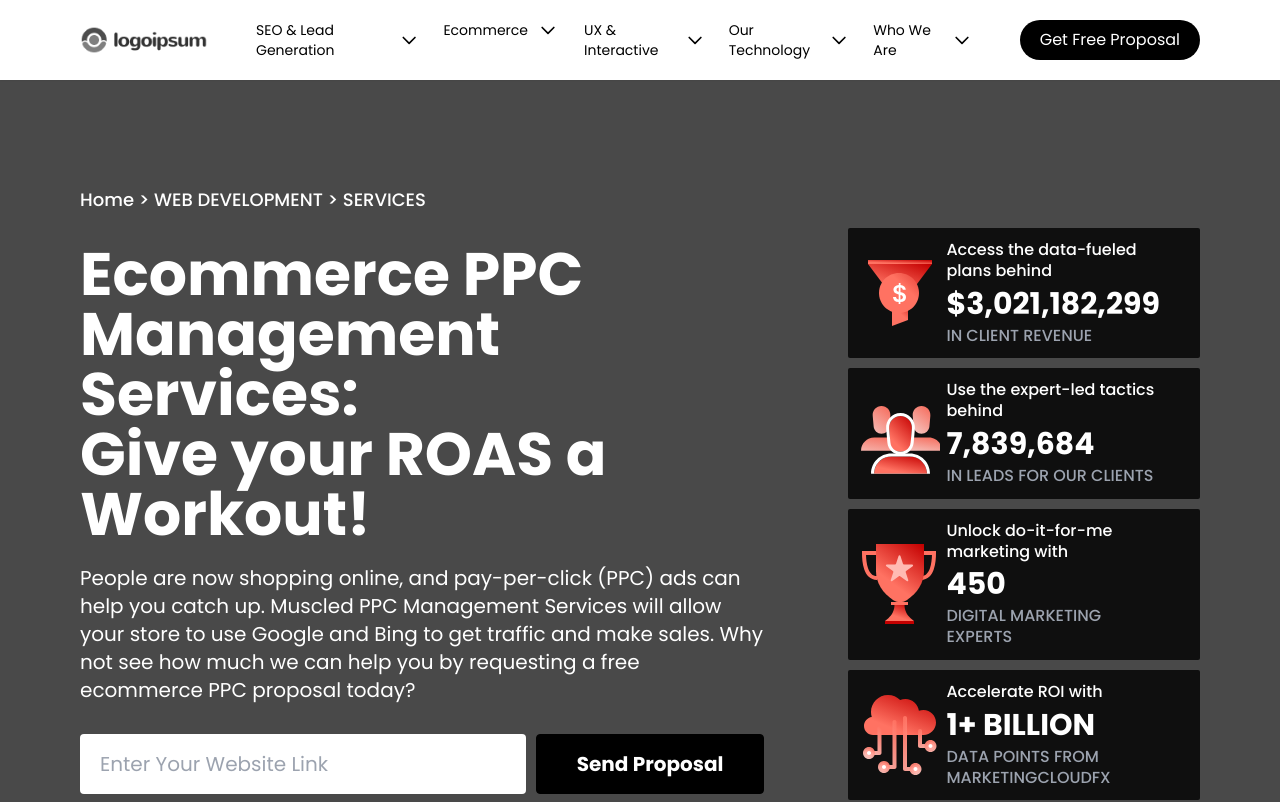
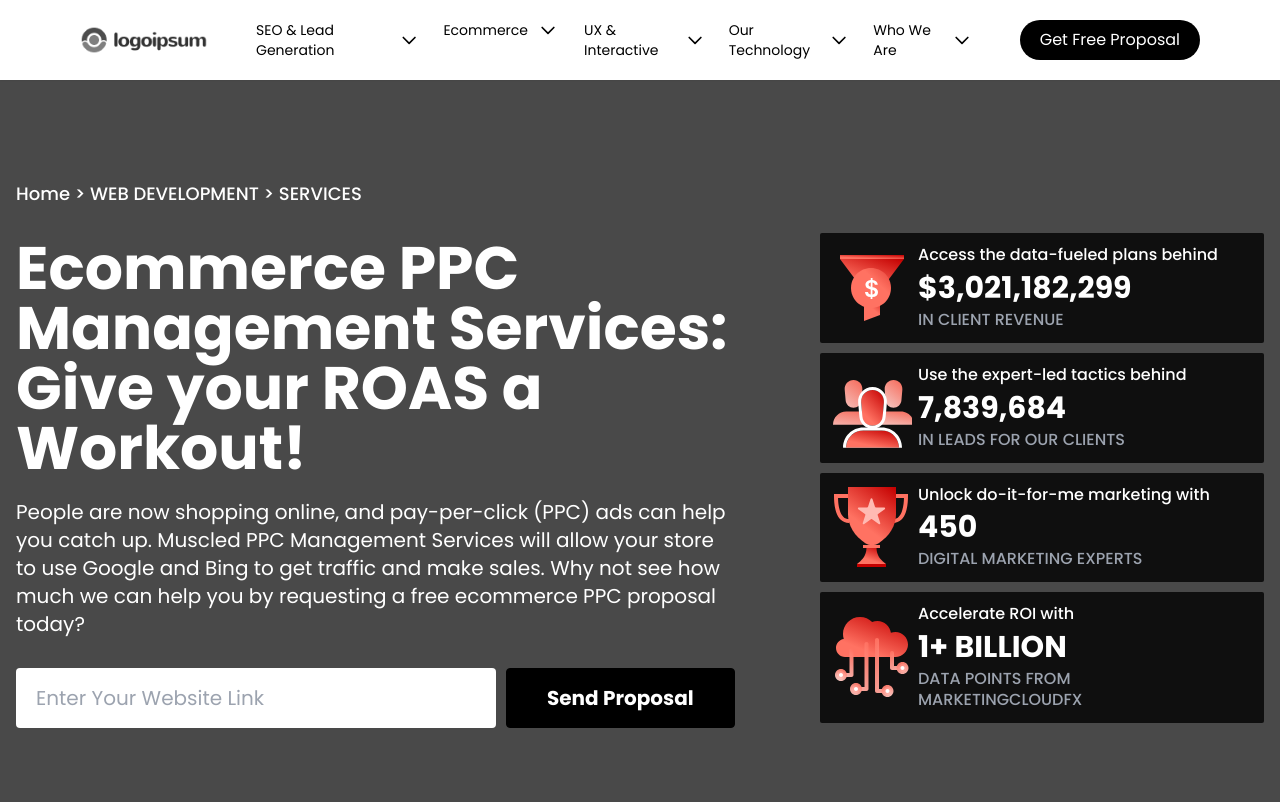
Before and after one commit to Musclednazmul123/muscled-landing-pages, a Next.js app: page / in a window 1280 px wide. Shown: the top 802 px of the page. Built offline with nearby package versions, Linux system fonts and the light colour scheme.

Commit message:
hero fixed

```diff
--- a/components/landingPage/Hero/Hero.tsx
+++ b/components/landingPage/Hero/Hero.tsx
@@ -29,7 +29,7 @@ function Hero() {
 	];
 	return (
 		<div className="bg-black bg-opacity-70">
-			<div className="xl:py-[100px] md:py-20 py-4  px-5 md:px-10 lg:px-20 mx-auto container  xl:flex items-center justify-between">
+			<div className="xl:py-[100px] md:py-20 py-4  px-5 md:px-10 lg:px-20 xl:px-4 mx-auto container  xl:flex items-center justify-between">
 				<div className="max-w-[720px]">
 					<p className="md:text-lg text-base font-medium  xl:text-left text-center leading-[100%] text-white">
 						Home {">"} WEB DEVELOPMENT {">"} SERVICES
@@ -47,7 +47,7 @@ function Hero() {
 					</p>
 					<div className="mt-[30px] xl:flex hidden">
 						<input
-							className="text-xl leading-[150%] focus:outline-none py-[15px] px-5 text-black placeholder-text-black placeholder-opacity-50 rounded bg-white max-w-[480px] w-full"
+							className="text-xl leading-[150%]  px-5 focus:outline-none py-[15px]  text-black placeholder-text-black placeholder-opacity-50 rounded bg-white max-w-[480px] w-full"
 							placeholder="Enter Your Website Link"
 						/>
 						<button className="text-xl whitespace-nowrap font-semibold hover:bg-opacity-70 leading-[150%] h-[60px] border border-black px-10 bg-black ml-[10px] rounded text-white">
--- a/package.json
+++ b/package.json
@@ -4,7 +4,7 @@
 	"main": "index.js",
 	"license": "MIT",
 	"scripts": {
-		"dev": "nodemon src/main.ts",
+		"dev": "next dev",
 		"build:clean": "rimraf .next",
 		"build:ui": "npx next build",
 		"build:server": "npx tsc --project tsconfig.server.json && npx babel .next/production-server -d .next/production-server --extensions \".js\"",
```
